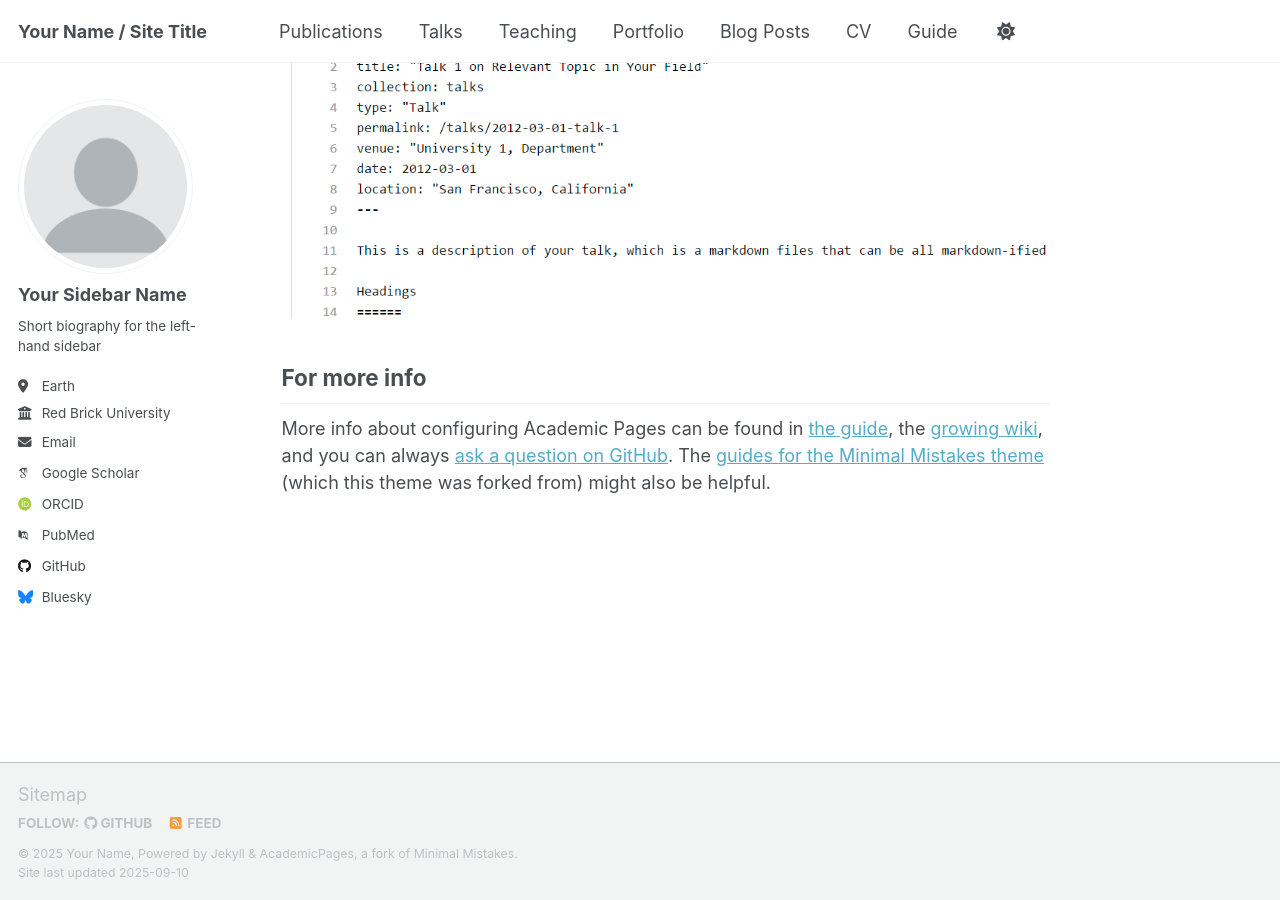
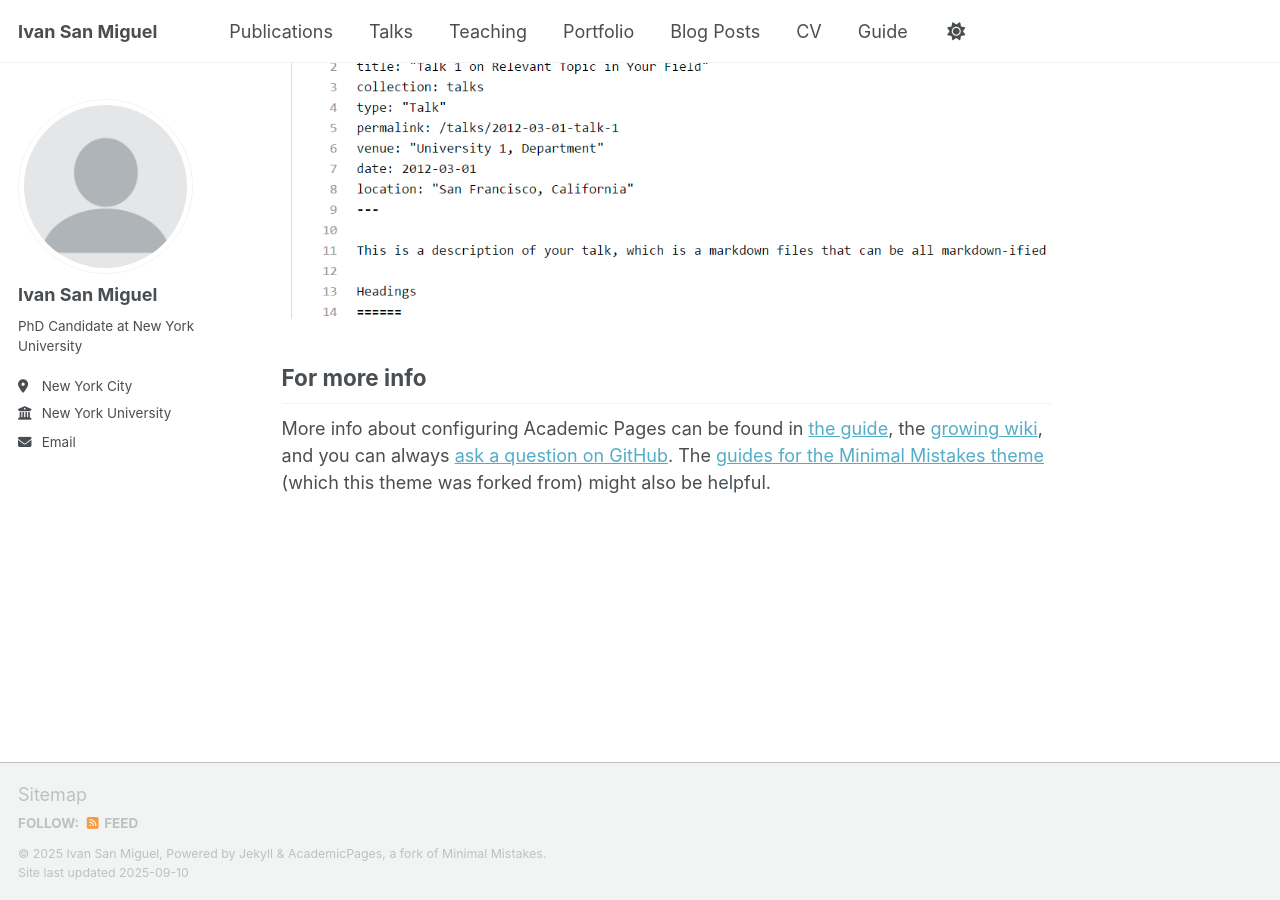
Before and after one commit to IvanSanMiguel/ivansanmiguel.github.io, a Jekyll site: the page built from _pages/about.md, in a window 1280 px wide and 900 px high, scrolled down 2880 px. Built offline with Jekyll 4.4.1, drawn with Linux system fonts in a browser that asks for light colours; some web fonts are replaced; a script that is not in the unit is left out.

Commit message:
Update _config.yml

```diff
--- a/_config.yml
+++ b/_config.yml
@@ -1,18 +1,12 @@
-# Welcome to Jekyll!
-#
-# This config file is meant for settings that affect your entire site, values
-# which you are expected to set up once and rarely need to edit after that.
-# For technical reasons, this file is *NOT* reloaded automatically when you use
-# `jekyll serve -l -H localhost`. If you change this file, please restart the
-# server process.
+
 
 # Basic Site Settings
 locale                   : "en-US"
 site_theme               : "default" # Currently available options are "default", "air"
-title                    : "Your Name / Site Title"
+title                    : "Ivan San Miguel"
 title_separator          : "-"
-name                     : &name "Your Name"
-description              : &description "personal description"
+name                     : &name "Ivan San Miguel"
+description              : &description "PhD Candidate at NYU"
 url                      : https://academicpages.github.io # the base hostname & protocol for your site e.g. "https://[your GitHub username].github.io" or if you already have some other page hosted on Github then use "https://[your GitHub username].github.io/[Your Repo Name]"
 baseurl                  : "" # the subpath of your site, e.g. "/blog"
 repository               : "academicpages/academicpages.github.io"
@@ -23,23 +17,23 @@ repository               : "academicpages/academicpages.github.io"
 author:
   # Biographic information
   avatar           : "profile.png"
-  name             : "Your Sidebar Name"
+  name             : "Ivan San Miguel"
   pronouns         : # example: "she/her"
-  bio              : "Short biography for the left-hand sidebar"
-  location         : "Earth"
-  employer         : "Red Brick University"
+  bio              : "PhD Candidate at New York University"
+  location         : "New York City"
+  employer         : "New York University"
   uri              : # URL
-  email            : "none@example.org"
+  email            : "ivan.sanmiguel@nyu.edu"
 
   # Academic websites
   academia         : # URL
   arxiv            : # URL - Update with the correct link to your profile
-  googlescholar    : "https://scholar.google.com/citations?user=PS_CX0AAAAAJ"
+  googlescholar    : # URL
   inspire-hep      : # URL
   impactstory      : # URL
-  orcid            : "http://orcid.org/yourorcidurl"
+  orcid            : # URL
   semantic         : # URL
-  pubmed           : "https://www.ncbi.nlm.nih.gov/pubmed/?term=john+snow"
+  pubmed           : # URL
   researchgate     : # URL
   scopus           : # URL
 
@@ -47,13 +41,13 @@ author:
   bitbucket        : # Username - Update with your username on the site
   codepen          : # Username
   dribbble         : # Username
-  github           : "academicpages"
+  github           : # Username
   kaggle           : # Username
   stackoverflow    : # User number or user number and name (i.e., use "1" or "1/jeff-atwood")
 
   # Social media
   artstation       : # Username
-  bluesky          : "bsky.app" # Replace this with you Bluesky username
+  bluesky          : # Username
   facebook         : # Username
   flickr           : # Username
   foursquare       : # Username
```
